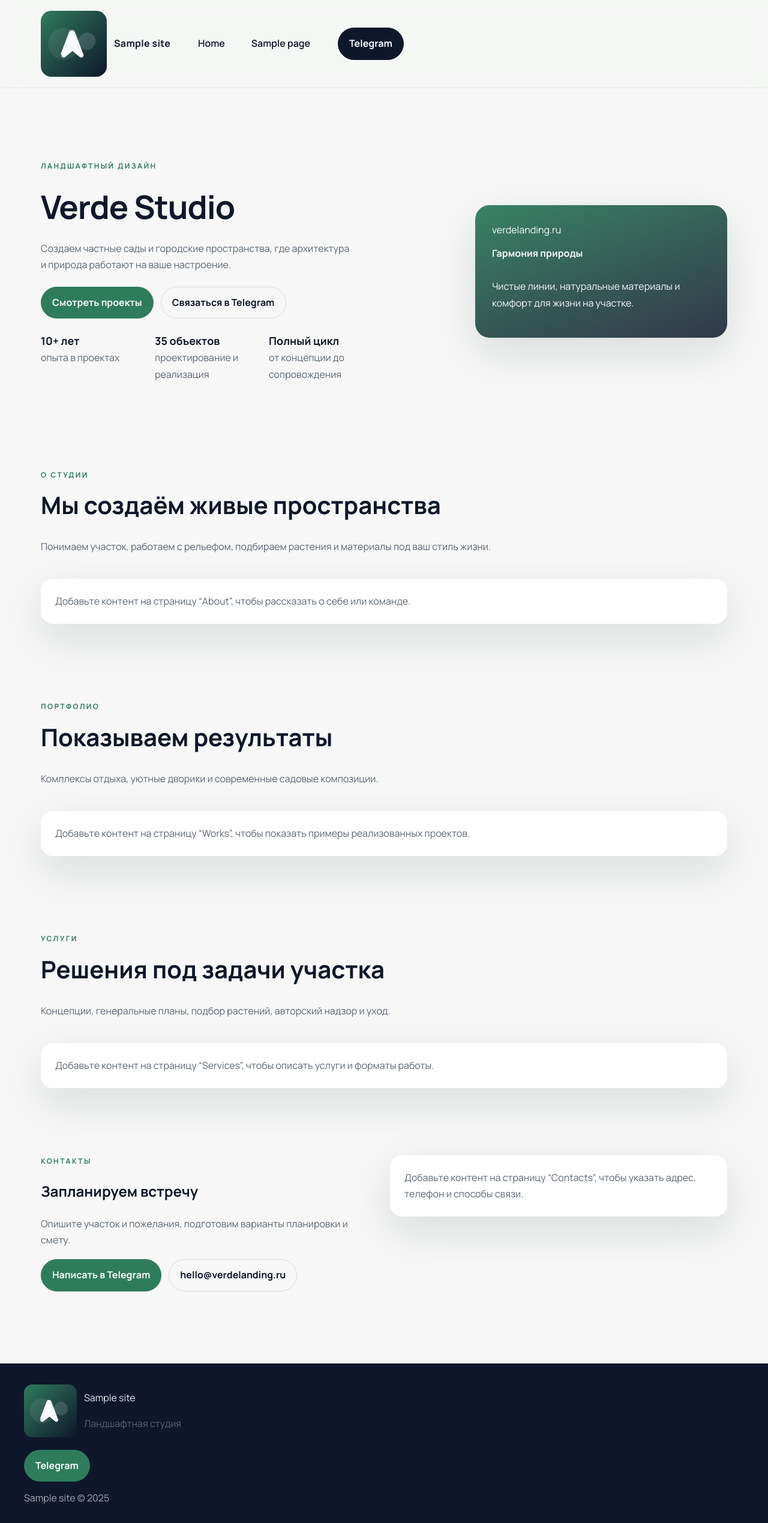
After one commit to Jah0x/123, a WordPress theme: template verde-landing/front-page.php in a window 1280 px wide. The commit adds this page. Shown: the whole page at 60% size. Run offline with PHP 8.4 and a stand-in for WordPress, Linux system fonts and the light colour scheme; the site name, menu and one post (Sample post) are stand-ins, and other content is empty.

Commit message:
Rename theme directory to verde-landing

```diff
--- a/kadence-child/assets/js/main.js
+++ b/verde-landing/assets/js/main.js
@@ -4,13 +4,13 @@ const header = document.getElementById('site-header');
 const overlayDuration = 1200;
 
 function showIntro() {
-    if (!introOverlay || sessionStorage.getItem('ignatovaIntro')) {
+    if (!introOverlay || sessionStorage.getItem('verdeIntro')) {
         body.classList.remove('no-scroll');
         return;
     }
     body.classList.add('no-scroll');
     introOverlay.classList.add('visible');
-    sessionStorage.setItem('ignatovaIntro', 'seen');
+    sessionStorage.setItem('verdeIntro', 'seen');
     setTimeout(() => {
         introOverlay.classList.add('hidden');
         body.classList.remove('no-scroll');
--- a/kadence-child/footer.php
+++ b/verde-landing/footer.php
@@ -2,10 +2,10 @@
 <footer class="footer">
     <div class="footer-inner">
         <div class="footer-brand">
-            <img src="<?php echo esc_url(get_template_directory_uri() . '/assets/images/logo.svg'); ?>" alt="Ignatova Anna">
+            <img src="<?php echo esc_url(get_template_directory_uri() . '/assets/images/logo.svg'); ?>" alt="<?php bloginfo('name'); ?>">
             <div>
                 <p><?php bloginfo('name'); ?></p>
-                <p class="muted">Ландшафтный дизайнер</p>
+                <p class="muted">Ландшафтная студия</p>
             </div>
         </div>
         <div class="footer-actions">
--- /dev/null
+++ b/verde-landing/front-page.php
@@ -0,0 +1,86 @@
+<?php
+get_header();
+$about_content = verde_get_section_content('about');
+$works_content = verde_get_section_content('works');
+$services_content = verde_get_section_content('services');
+$contacts_content = verde_get_section_content('contacts');
+?>
+<section class="hero" id="hero">
+    <div class="hero-content">
+        <p class="eyebrow">Ландшафтный дизайн</p>
+        <h1>Verde Studio</h1>
+        <p class="lead">Создаем частные сады и городские пространства, где архитектура и природа работают на ваше настроение.</p>
+        <div class="hero-actions">
+            <a class="button" href="#works">Смотреть проекты</a>
+            <a class="button ghost" href="<?php echo esc_url(TELEGRAM_URL); ?>" target="_blank" rel="noopener">Связаться в Telegram</a>
+        </div>
+        <div class="hero-meta">
+            <div>
+                <span class="stat">10+ лет</span>
+                <span class="muted">опыта в проектах</span>
+            </div>
+            <div>
+                <span class="stat">35 объектов</span>
+                <span class="muted">проектирование и реализация</span>
+            </div>
+            <div>
+                <span class="stat">Полный цикл</span>
+                <span class="muted">от концепции до сопровождения</span>
+            </div>
+        </div>
+    </div>
+    <div class="hero-visual">
+        <div class="hero-card">
+            <span>verdelanding.ru</span>
+            <strong>Гармония природы</strong>
+            <p>Чистые линии, натуральные материалы и комфорт для жизни на участке.</p>
+        </div>
+    </div>
+</section>
+<section class="section about" id="about">
+    <div class="section-heading">
+        <p class="eyebrow">О студии</p>
+        <h2>Мы создаём живые пространства</h2>
+        <p class="muted">Понимаем участок, работаем с рельефом, подбираем растения и материалы под ваш стиль жизни.</p>
+    </div>
+    <div class="section-content">
+        <?php echo $about_content ?: '<p class="placeholder">Добавьте контент на страницу “About”, чтобы рассказать о себе или команде.</p>'; ?>
+    </div>
+</section>
+<section class="section works" id="works">
+    <div class="section-heading">
+        <p class="eyebrow">Портфолио</p>
+        <h2>Показываем результаты</h2>
+        <p class="muted">Комплексы отдыха, уютные дворики и современные садовые композиции.</p>
+    </div>
+    <div class="section-content cards">
+        <?php echo $works_content ?: '<p class="placeholder">Добавьте контент на страницу “Works”, чтобы показать примеры реализованных проектов.</p>'; ?>
+    </div>
+</section>
+<section class="section services" id="services">
+    <div class="section-heading">
+        <p class="eyebrow">Услуги</p>
+        <h2>Решения под задачи участка</h2>
+        <p class="muted">Концепции, генеральные планы, подбор растений, авторский надзор и уход.</p>
+    </div>
+    <div class="section-content cards">
+        <?php echo $services_content ?: '<p class="placeholder">Добавьте контент на страницу “Services”, чтобы описать услуги и форматы работы.</p>'; ?>
+    </div>
+</section>
+<section class="section contacts" id="contacts">
+    <div class="contacts-grid">
+        <div>
+            <p class="eyebrow">Контакты</p>
+            <h2>Запланируем встречу</h2>
+            <p class="muted">Опишите участок и пожелания, подготовим варианты планировки и смету.</p>
+            <div class="contact-actions">
+                <a class="button" href="<?php echo esc_url(TELEGRAM_URL); ?>" target="_blank" rel="noopener">Написать в Telegram</a>
+                <a class="button ghost" href="mailto:hello@verdelanding.ru">hello@verdelanding.ru</a>
+            </div>
+        </div>
+        <div class="section-content">
+            <?php echo $contacts_content ?: '<p class="placeholder">Добавьте контент на страницу “Contacts”, чтобы указать адрес, телефон и способы связи.</p>'; ?>
+        </div>
+    </div>
+</section>
+<?php get_footer(); ?>
--- /dev/null
+++ b/verde-landing/functions.php
@@ -0,0 +1,29 @@
+<?php
+if (!defined('TELEGRAM_URL')) {
+    define('TELEGRAM_URL', 'https://t.me/USERNAME');
+}
+
+add_action('after_setup_theme', function () {
+    add_theme_support('title-tag');
+    add_theme_support('post-thumbnails');
+    register_nav_menus([
+        'primary' => __('Primary Menu', 'verde-landing'),
+    ]);
+});
+
+add_action('wp_enqueue_scripts', function () {
+    $theme_version = wp_get_theme()->get('Version');
+    wp_enqueue_style('verde-fonts', 'https://fonts.googleapis.com/css2?family=Manrope:wght@400;500;600;700&display=swap', [], null);
+    wp_enqueue_style('verde-style', get_stylesheet_uri(), ['verde-fonts'], $theme_version);
+    wp_enqueue_style('verde-main', get_template_directory_uri() . '/assets/css/main.css', ['verde-style'], $theme_version);
+    wp_enqueue_script('verde-main', get_template_directory_uri() . '/assets/js/main.js', [], $theme_version, true);
+});
+
+function verde_get_section_content(string $slug): string
+{
+    $page = get_page_by_path($slug);
+    if ($page instanceof WP_Post) {
+        return apply_filters('the_content', $page->post_content);
+    }
+    return '';
+}
--- a/kadence-child/header.php
+++ b/verde-landing/header.php
@@ -9,14 +9,14 @@
 <body <?php body_class(); ?>>
 <div class="intro-overlay" id="intro-overlay">
     <div class="intro-logo">
-        <img src="<?php echo esc_url(get_template_directory_uri() . '/assets/images/logo.svg'); ?>" alt="Ignatova Anna">
-        <span>Ignatova</span>
+        <img src="<?php echo esc_url(get_template_directory_uri() . '/assets/images/logo.svg'); ?>" alt="<?php bloginfo('name'); ?>">
+        <span><?php bloginfo('name'); ?></span>
     </div>
 </div>
 <header class="site-header" id="site-header">
     <div class="header-inner">
         <a class="brand" href="<?php echo esc_url(home_url('/')); ?>">
-            <img src="<?php echo esc_url(get_template_directory_uri() . '/assets/images/logo.svg'); ?>" alt="Ignatova Anna">
+            <img src="<?php echo esc_url(get_template_directory_uri() . '/assets/images/logo.svg'); ?>" alt="<?php bloginfo('name'); ?>">
             <span><?php bloginfo('name'); ?></span>
         </a>
         <nav class="nav">
@@ -27,8 +27,8 @@
                 'menu_class' => 'menu',
                 'fallback_cb' => function () {
                     echo '<ul class="menu">';
-                    echo '<li><a href="#about">О себе</a></li>';
-                    echo '<li><a href="#works">Работы</a></li>';
+                    echo '<li><a href="#about">О студии</a></li>';
+                    echo '<li><a href="#works">Проекты</a></li>';
                     echo '<li><a href="#services">Услуги</a></li>';
                     echo '<li><a href="#contacts">Контакты</a></li>';
                     echo '</ul>';
```
Also changed, not shown: kadence-child/front-page.php (deleted, +0 -86 lines), kadence-child/functions.php (deleted, +0 -28 lines), kadence-child/style.css (deleted, +0 -8 lines), verde-landing/index.php (added, +19 -0 lines), verde-landing/style.css (added, +8 -0 lines), verde-landing/assets/css/main.css (renamed from kadence-child/assets/css/main.css), verde-landing/assets/images/logo.svg (renamed from kadence-child/assets/images/logo.svg), verde-landing/page.php (renamed from kadence-child/page.php).
